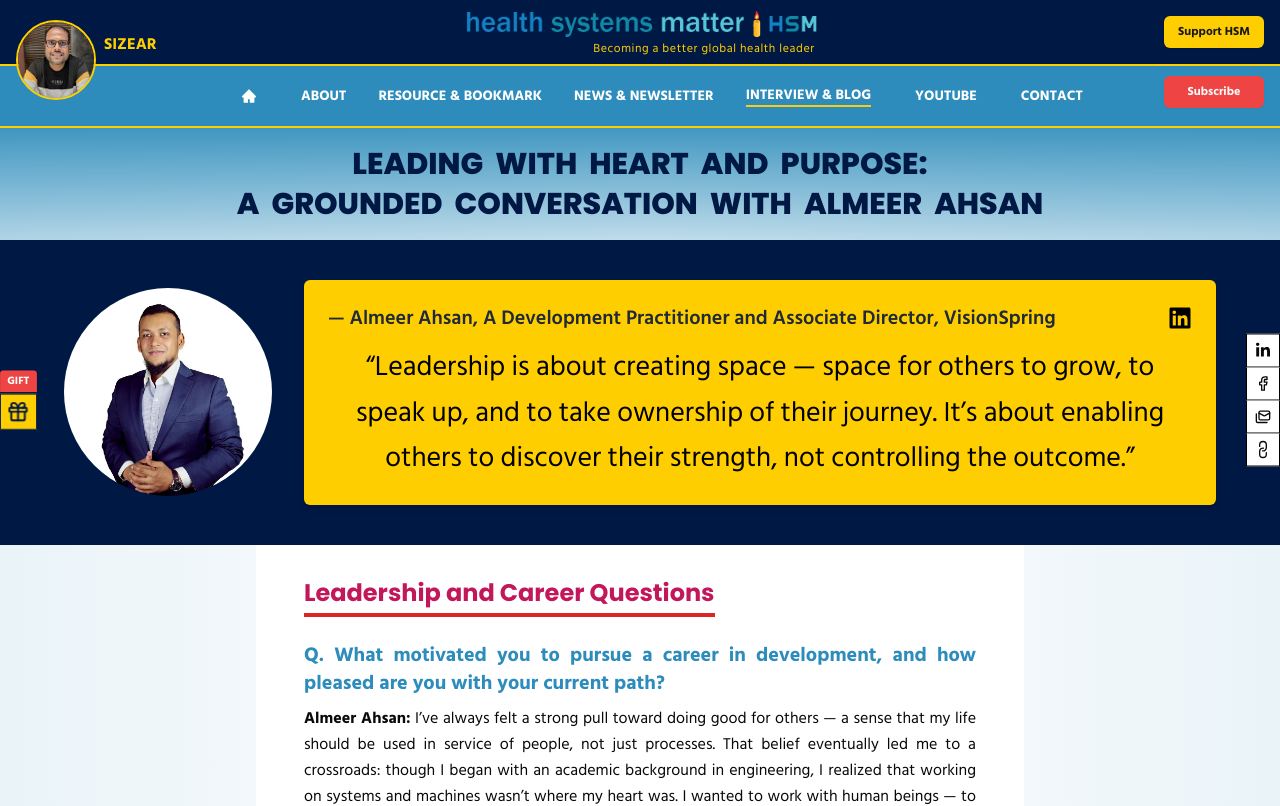
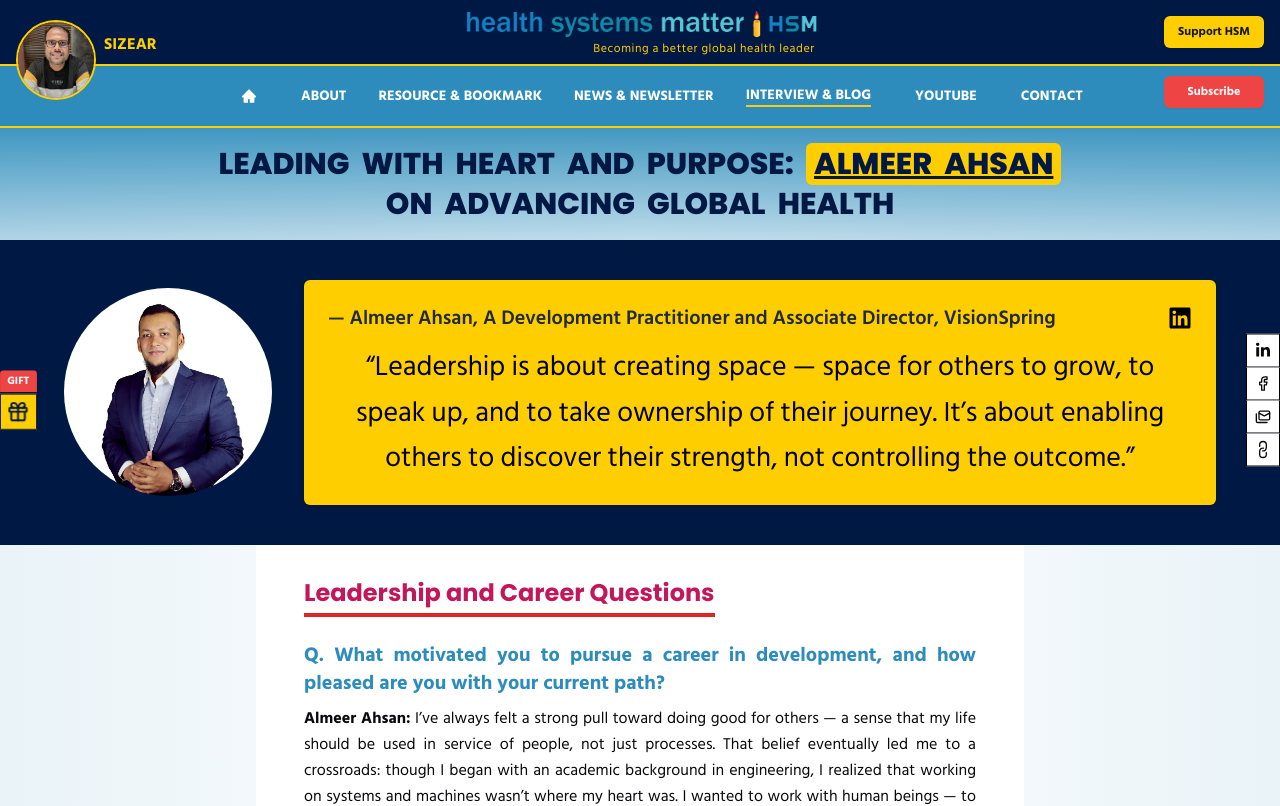
Before and after one commit to Muhammad-AIUB/HSM, a Next.js app: page /interview/leading-with-heart-and-purpose-almeer-ahsan in a window 1280 px wide. Shown: the top 806 px of the page. Built offline with nearby package versions, Linux system fonts and the light colour scheme.

Commit message:
add new interview

```diff
--- a/app/interview/leading-with-heart-and-purpose-almeer-ahsan/page.tsx
+++ b/app/interview/leading-with-heart-and-purpose-almeer-ahsan/page.tsx
@@ -11,7 +11,17 @@
               className="text-2xl md:text-[30px] uppercase font-extrabold text-[#001844] leading-10"
               style={{ wordSpacing: "0.4rem" }}
             >
-              Leading with Heart and Purpose: <br /> A Grounded Conversation with Almeer Ahsan
+              Leading with Heart and Purpose: {" "}
+              <a
+                href="https://www.linkedin.com/in/almeer-ahsan-asif/"
+                target="_blank"
+                rel="noopener noreferrer"
+                className="text-[#001844] underline font-extrabold bg-[#FFCE00] px-2 rounded-md"
+              >
+                Almeer Ahsan
+              </a>{" "}
+              <br />
+              on Advancing Global Health
             </h1>
           </div>
         </div>
@@ -131,12 +141,15 @@
           <h3 className="text-xl font-bold text-[#2D8CBB] text-justify">
             Q. Which three abilities are most crucial for success in the field of global development?
           </h3>
-          <p className="mt-2 leading-relaxed text-justify">
-            <span className="font-bold">Almeer Ahsan:</span> <br/>
-            <span className="font-semibold">Systems thinking</span>, because development doesn’t happen in silos. To create change, you need to understand how people, policies, and power interact.<br/>
-            <span className="font-semibold">Adaptability</span>, because the context is constantly shifting, and rigid plans rarely survive reality.<br/>
-            <span className="font-semibold">Empathetic communication</span>, because trust is the foundation of everything. People don’t just need to be informed — they need to be understood.
-          </p>
+          <div className="mt-2 leading-relaxed text-justify">
+            <span className="font-bold">Almeer Ahsan:</span>
+            <p className="mt-4 mb-2 font-bold italic text-[#8e24aa]">Systems thinking:</p>
+            <p className="mb-4">Because development doesn’t happen in silos. To create change, you need to understand how people, policies, and power interact.</p>
+            <p className="mb-2 font-bold italic text-[#8e24aa]">Adaptability:</p>
+            <p className="mb-4">Because the context is constantly shifting, and rigid plans rarely survive reality.</p>
+            <p className="mb-2 font-bold italic text-[#8e24aa]">Empathetic communication:</p>
+            <p>Because trust is the foundation of everything. People don’t just need to be informed — they need to be understood.</p>
+          </div>
         </div>
         <h2 className="text-2xl font-bold text-[#C2185B] mb-6">
           <span className="border-b-4 border-red-600 pb-1 inline-block w-fit">Get to Know Almeer Ahsan</span>
@@ -187,7 +200,7 @@
           <span className="block w-20 h-1 bg-yellow-400 rounded-full"></span>
         </div>
         <div>
-          <p className="mt-2 leading-relaxed text-center text-[17px] text-[#222]">
+          <p className="mt-2 leading-relaxed text-center text-[17px] text-[#222] text-justify">
             Almeer Ahsan is a Bangladeshi development practitioner with more than a decade of experience leading donor-funded projects supported by USAID, FCDO, and the IKEA Foundation. Most recently, he served as Deputy Chief of Party for the USAID Bijoyee Project, where he led initiatives that trained over 10,000 youth, secured 1,000 job placements, and established 30 youth-led partnerships. With two Master’s degrees, a UK-certified Postgraduate Diploma in Project Management, and current enrollment in an EMBA at IBA, University of Dhaka, Almeer combines academic depth with real-world impact. A passionate trainer and mentor, he is now developing a leadership program focused on purpose-driven living and civic engagement. Outside of work, he’s rediscovering his hobbies, prioritizing his health, and continuing to learn — always with the same purpose that brought him into the sector: to serve people with dignity and care.
           </p>
         </div>
--- a/app/interview/page.tsx
+++ b/app/interview/page.tsx
@@ -140,6 +140,13 @@
   const [api, setApi] = useState<CarouselApi>();
   const [current, setCurrent] = useState(0);
 
+  // Sort interviews by date ascending
+  const sortedInterviews = [...interviews].sort((a, b) => {
+    const dateA = new Date(a.date);
+    const dateB = new Date(b.date);
+    return dateA.getTime() - dateB.getTime();
+  });
+
   useEffect(() => {
     if (!api) {
       return;
@@ -211,7 +218,7 @@
           setApi={setApi}
         >
           <CarouselContent className="-ml-2 md:-ml-4 pb-10">
-            {interviews.map((interview, index) => (
+            {sortedInterviews.map((interview, index) => (
               <CarouselItem
                 key={index}
                 className="pl-2 md:pl-4 md:basis-1/2 lg:basis-1/3 pt-1 pb-4"
```
